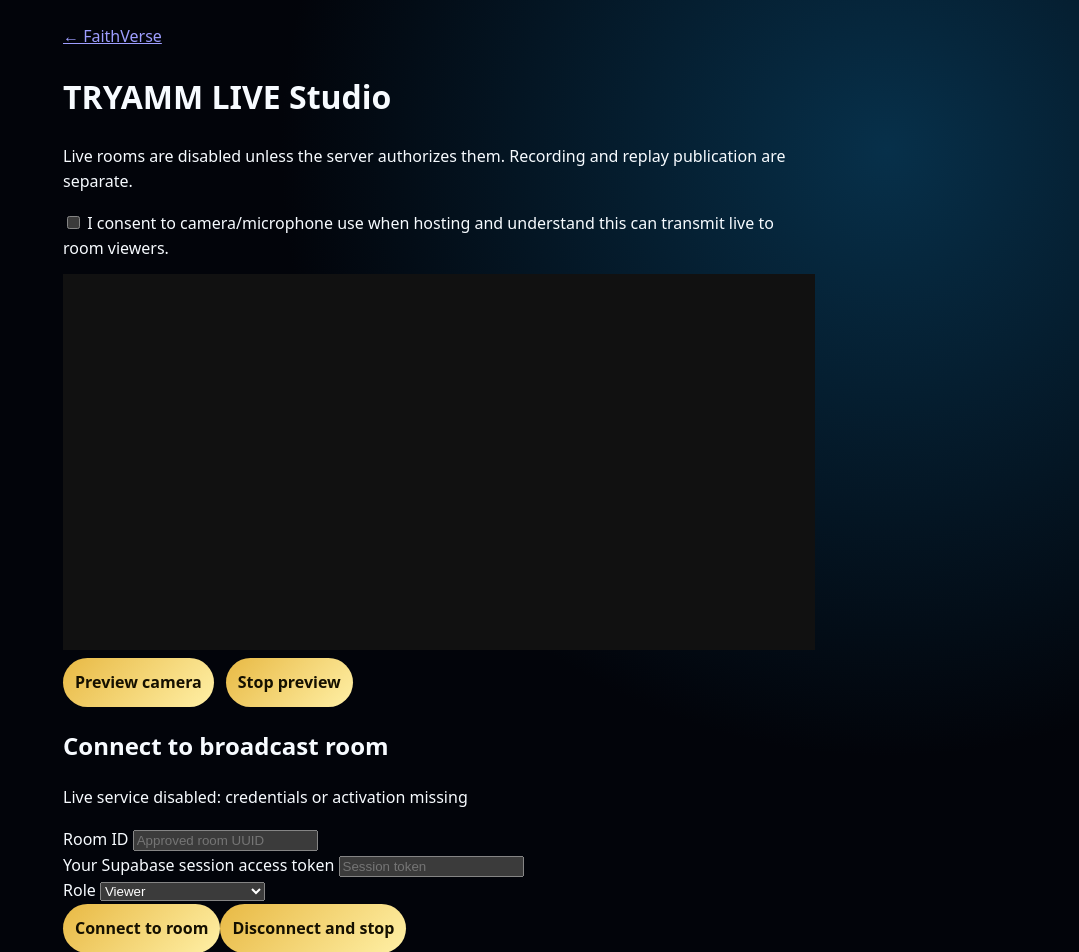
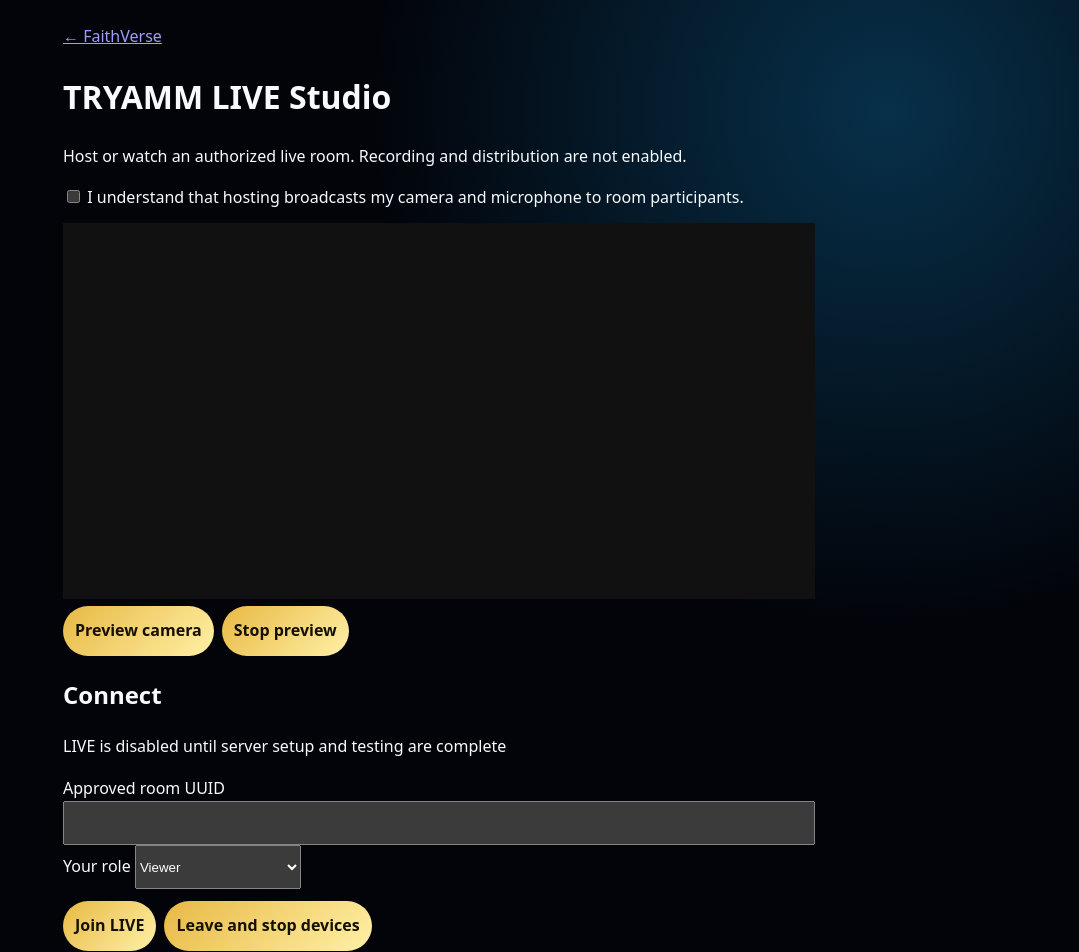
Before and after one commit to jgoldie1/amm-platform, a Next.js app: page /faithverse/live in a window 1280 px wide. Shown: the top 952 px of the page, without its empty margins (201-1280 px from the left). Built offline with nearby package versions, Linux system fonts and the light colour scheme.

Commit message:
Fix LiveKit track lifecycle and use signed-in Supabase session instead of manual token

```diff
--- a/app/faithverse/live/page.tsx
+++ b/app/faithverse/live/page.tsx
@@ -1,51 +1,112 @@
 'use client';
 import { useEffect, useRef, useState } from 'react';
-import { Room, RoomEvent, type RemoteTrackPublication, type RemoteParticipant } from 'livekit-client';
+import { Room, RoomEvent, Track, type RemoteTrack, type RemoteTrackPublication } from 'livekit-client';
 
+const roomPattern=/^[0-9a-f]{8}-[0-9a-f]{4}-[0-9a-f]{4}-[0-9a-f]{4}-[0-9a-f]{12}$/i;
+const projectRef='fxluchtdfpediivhoksl';
+function storedSessionToken():string|null {
+  try {
+    const stored=window.localStorage.getItem('sb-'+projectRef+'-auth-token');
+    if(!stored)return null;
+    const session=JSON.parse(stored);
+    if(typeof session?.access_token!=='string'||!session.access_token)return null;
+    if(typeof session.expires_at==='number'&&session.expires_at<=Date.now()/1000+30)return null;
+    return session.access_token;
+  }catch{return null;}
+}
 export default function BroadcastStudio(){
- const local=useRef<HTMLVideoElement>(null);
- const remote=useRef<HTMLVideoElement>(null);
- const previewStream=useRef<MediaStream|null>(null);
+ const previewEl=useRef<HTMLVideoElement>(null);
+ const remoteVideoEl=useRef<HTMLDivElement>(null);
+ const remoteAudioEl=useRef<HTMLDivElement>(null);
+ const previewRef=useRef<MediaStream|null>(null);
  const roomRef=useRef<Room|null>(null);
  const [status,setStatus]=useState('Not connected');
  const [enabled,setEnabled]=useState(false);
  const [busy,setBusy]=useState(false);
+ const [connected,setConnected]=useState(false);
  const [consent,setConsent]=useState(false);
  const [role,setRole]=useState<'host'|'viewer'>('viewer');
  const [roomId,setRoomId]=useState('');
- const [jwt,setJwt]=useState('');
- useEffect(()=>{let mounted=true;fetch('/api/faithverse/live/status',{cache:'no-store'}).then(r=>r.json()).then(v=>{if(mounted)setEnabled(v.canJoin===true)}).catch(()=>{});return()=>{mounted=false;previewStream.current?.getTracks().forEach(t=>t.stop());void roomRef.current?.disconnect()}},[]);
- function stopPreview(){previewStream.current?.getTracks().forEach(t=>t.stop());previewStream.current=null;if(local.current)local.current.srcObject=null;}
- async function preview(){if(busy)return;setBusy(true);try{stopPreview();const s=await navigator.mediaDevices.getUserMedia({video:true,audio:true});previewStream.current=s;if(local.current){local.current.srcObject=s;await local.current.play()}setStatus('Camera preview only; not broadcasting');}catch{setStatus('Camera or microphone access denied')}finally{setBusy(false)}}
- function attachRemote(_pub:RemoteTrackPublication,participant:RemoteParticipant){for(const publication of participant.videoTrackPublications.values()){if(publication.track&&remote.current){publication.track.attach(remote.current);return}}}
- async function join(){if(!enabled||!consent||busy||!jwt.trim()||!/^[0-9a-f-]{36}$/i.test(roomId))return;setBusy(true);
- try{
-   const response=await fetch('/api/faithverse/live/token',{method:'POST',headers:{'content-type':'application/json',authorization:'Bearer '+jwt.trim()},body:JSON.stringify({room:roomId,role})});
-   if(!response.ok)throw new Error('Room authorization denied');
+ function releasePreview(){previewRef.current?.getTracks().forEach(t=>t.stop());previewRef.current=null;if(previewEl.current)previewEl.current.srcObject=null;}
+ function clearRemote(){remoteVideoEl.current?.replaceChildren();remoteAudioEl.current?.replaceChildren();}
+ useEffect(()=>{
+  let mounted=true;
+  fetch('/api/faithverse/live/status',{cache:'no-store'}).then(r=>r.json()).then(v=>{if(mounted)setEnabled(v.canJoin===true)}).catch(()=>{});
+  return()=>{mounted=false;previewRef.current?.getTracks().forEach(t=>t.stop());void roomRef.current?.disconnect()};
+ },[]);
+ async function preview(){
+  if(busy||connected)return;setBusy(true);
+  try{releasePreview();const stream=await navigator.mediaDevices.getUserMedia({audio:true,video:true});previewRef.current=stream;if(previewEl.current){previewEl.current.srcObject=stream;await previewEl.current.play()}setStatus('Local preview; not broadcasting')}
+  catch{releasePreview();setStatus('Camera or microphone permission denied')}
+  finally{setBusy(false)}
+ }
+ function onTrack(track:RemoteTrack,_publication:RemoteTrackPublication){
+  const target=track.kind===Track.Kind.Video?remoteVideoEl.current:remoteAudioEl.current;
+  if(!target)return;
+  const el=track.attach();
+  if(el instanceof HTMLMediaElement){el.autoplay=true;if(track.kind===Track.Kind.Video)el.setAttribute('playsinline','true');target.appendChild(el)}
+ }
+ async function disconnect(){
+  const room=roomRef.current;roomRef.current=null;
+  if(room)await room.disconnect();
+  releasePreview();clearRemote();setConnected(false);setStatus('Disconnected; camera and microphone stopped');
+ }
+ async function join(){
+  if(!enabled||!consent||busy||connected||!roomPattern.test(roomId))return;
+  setBusy(true);setStatus('Authenticating...');
+  let pending:Room|null=null;
+  try{
+   const session=storedSessionToken();
+   if(!session)throw new Error('Sign in to TRYAMM first. Session unavailable or expired.');
+   const response=await fetch('/api/faithverse/live/token',{
+    method:'POST',headers:{'content-type':'application/json',authorization:'Bearer '+session},
+    body:JSON.stringify({room:roomId,role}),cache:'no-store'
+   });
+   if(!response.ok)throw new Error('Room access denied or LIVE is unavailable');
    const config=await response.json();
-   const instance=new Room({adaptiveStream:true,dynacast:true});
-   instance.on(RoomEvent.TrackSubscribed,(track)=>{if(track.kind==='video'&&remote.current)track.attach(remote.current);if(track.kind==='audio')track.attach()});
-   instance.on(RoomEvent.ParticipantConnected,(participant)=>attachRemote({} as RemoteTrackPublication,participant));
-   instance.on(RoomEvent.Disconnected,()=>setStatus('Disconnected from room'));
-   await instance.connect(config.url,config.token,{autoSubscribe:true});
-   roomRef.current=instance;
-   if(role==='host'){stopPreview();await instance.localParticipant.enableCameraAndMicrophone();}
-   setStatus(role==='host'?'Broadcast connected — camera and microphone publishing':'Viewer connected — receiving only');
- }catch(e){await roomRef.current?.disconnect();roomRef.current=null;setStatus(e instanceof Error?e.message:'Connection failed')}finally{setBusy(false)}}
- async function leave(){setBusy(true);try{await roomRef.current?.disconnect();roomRef.current=null;stopPreview();setStatus('Broadcast stopped and devices released')}finally{setBusy(false)}}
+   pending=new Room({adaptiveStream:true,dynacast:true});
+   const room=pending;
+   room.on(RoomEvent.TrackSubscribed,onTrack);
+   room.on(RoomEvent.TrackUnsubscribed,track=>{track.detach().forEach(el=>el.remove())});
+   room.on(RoomEvent.Disconnected,()=>{if(roomRef.current===room){roomRef.current=null;setConnected(false);clearRemote();setStatus('Broadcast disconnected')}});
+   await room.connect(config.url,config.token,{autoSubscribe:true});
+   roomRef.current=room;
+   for(const participant of room.remoteParticipants.values()){
+    for(const publication of participant.trackPublications.values()){
+     if(publication.track&&publication.isSubscribed)onTrack(publication.track,publication);
+    }
+   }
+   if(role==='host'){releasePreview();await room.localParticipant.enableCameraAndMicrophone()}
+   setConnected(true);setStatus(role==='host'?'Live: publishing camera and microphone':'Live: viewer connected');
+  }catch(e){
+   if(pending)await pending.disconnect().catch(()=>{});
+   if(roomRef.current===pending)roomRef.current=null;
+   releasePreview();clearRemote();setConnected(false);
+   setStatus(e instanceof Error?e.message:'Could not connect');
+  }finally{setBusy(false)}
+ }
+ async function leave(){if(busy)return;setBusy(true);try{await disconnect()}finally{setBusy(false)}}
  return <main style={{maxWidth:800,margin:'auto',padding:24,fontFamily:'system-ui',lineHeight:1.6}}>
- <a href="/faithverse">← FaithVerse</a><h1>TRYAMM LIVE Studio</h1>
- <p>Live rooms are disabled unless the server authorizes them. Recording and replay publication are separate.</p>
- <label><input type="checkbox" checked={consent} onChange={e=>setConsent(e.target.checked)}/> I consent to camera/microphone use when hosting and understand this can transmit live to room viewers.</label>
- <video ref={local} muted playsInline style={{background:'#111',width:'100%',minHeight:180,marginTop:12}} aria-label="Local preview"/>
- <div style={{display:'flex',gap:12,flexWrap:'wrap'}}><button style={{minHeight:48,padding:12}} disabled={busy} onClick={preview}>Preview camera</button><button style={{minHeight:48,padding:12}} onClick={stopPreview}>Stop preview</button></div>
- <h2>Connect to broadcast room</h2><p>{enabled?'Server reports LIVE configured':'Live service disabled: credentials or activation missing'}</p>
- <label style={{display:'block'}}>Room ID <input value={roomId} onChange={e=>setRoomId(e.target.value)} placeholder="Approved room UUID" autoComplete="off"/></label>
- <label style={{display:'block'}}>Your Supabase session access token <input type="password" value={jwt} onChange={e=>setJwt(e.target.value)} placeholder="Session token" autoComplete="off"/></label>
- <label style={{display:'block'}}>Role <select value={role} onChange={e=>setRole(e.target.value as 'host'|'viewer')}><option value="viewer">Viewer</option><option value="host">Host (requires approval)</option></select></label>
- <button style={{minHeight:48,padding:12}} disabled={!enabled||!consent||!jwt||busy} onClick={join}>Connect to room</button>
- <button style={{minHeight:48,padding:12}} onClick={leave}>Disconnect and stop</button>
- <video ref={remote} autoPlay playsInline style={{background:'#111',width:'100%',minHeight:180,marginTop:12}} aria-label="Remote broadcast"/>
- <p role="status" aria-live="polite">{status}</p>
- <p>Recording requires separate, consent-based Egress setup. Never share your access token or stream keys.</p></main>;
+  <a href="/faithverse">← FaithVerse</a>
+  <h1>TRYAMM LIVE Studio</h1>
+  <p>Host or watch an authorized live room. Recording and distribution are not enabled.</p>
+  <label style={{display:'block',marginBottom:12}}><input type="checkbox" checked={consent} onChange={e=>setConsent(e.target.checked)}/> I understand that hosting broadcasts my camera and microphone to room participants.</label>
+  <video ref={previewEl} muted playsInline aria-label="Local camera preview" style={{width:'100%',minHeight:180,background:'#111'}}/>
+  <div style={{display:'flex',gap:8,flexWrap:'wrap'}}>
+   <button disabled={busy||connected} onClick={preview} style={{minHeight:48,padding:12}}>Preview camera</button>
+   <button onClick={releasePreview} disabled={connected} style={{minHeight:48,padding:12}}>Stop preview</button>
+  </div>
+  <h2>Connect</h2>
+  <p>{enabled?'LIVE is configured on the server':'LIVE is disabled until server setup and testing are complete'}</p>
+  <label style={{display:'block'}}>Approved room UUID <input value={roomId} disabled={connected} onChange={e=>setRoomId(e.target.value)} autoComplete="off" style={{width:'100%',minHeight:44}}/></label>
+  <label style={{display:'block'}}>Your role <select disabled={connected} value={role} onChange={e=>setRole(e.target.value as 'host'|'viewer')} style={{minHeight:44}}><option value="viewer">Viewer</option><option value="host">Host (approval required)</option></select></label>
+  <div style={{display:'flex',gap:8,flexWrap:'wrap',marginTop:12}}>
+   <button onClick={join} disabled={!enabled||!consent||busy||connected||!roomPattern.test(roomId)} style={{minHeight:48,padding:12}}>Join LIVE</button>
+   <button onClick={leave} disabled={busy||!connected} style={{minHeight:48,padding:12}}>Leave and stop devices</button>
+  </div>
+  <div ref={remoteVideoEl} aria-label="Remote video feeds"/>
+  <div ref={remoteAudioEl} aria-label="Remote audio feeds"/>
+  <p role="status" aria-live="polite">{status}</p>
+  <p>Camera and microphone permissions are controlled by your browser. Recording requires additional explicit consent and a separately approved service.</p>
+ </main>;
 }
```
